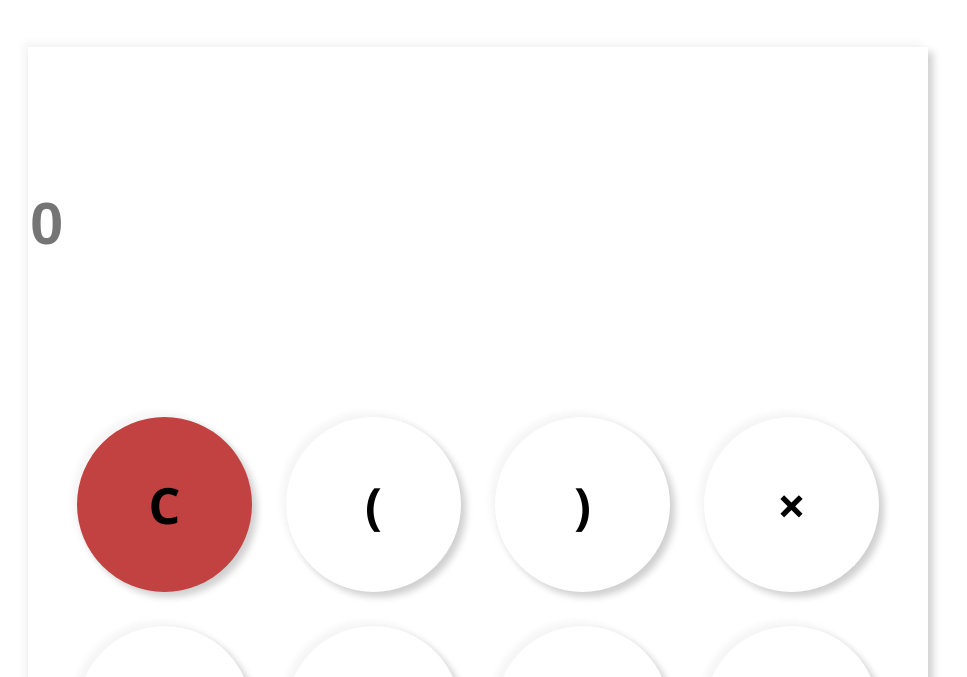
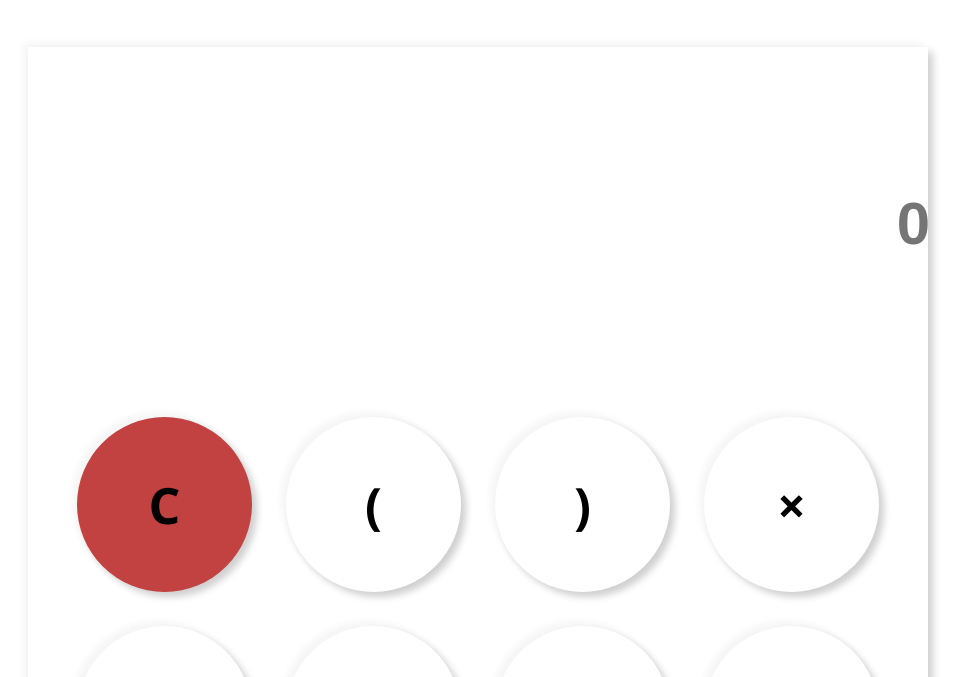
Before and after one commit to override-bot/miniCalc, a plain HTML site: page index.html in a window 1280 px wide. Shown: the part 61-738 px from the top of the page, without its empty margins (162-1129 px from the left). Drawn offline with Linux system fonts and the light colour scheme.

Commit message:
Update index.css

```diff
--- a/index.css
+++ b/index.css
@@ -10,12 +10,13 @@
 
 .textview {
     background-color: transparent;
-    width: 95%;
+    width: 900px;
     border: none;
     height: 350px;
     font-size: 60px;
     font-weight: bolder;
     margin: 0 auto;
+    text-align: right;
     position: relative;
 }
 
```
